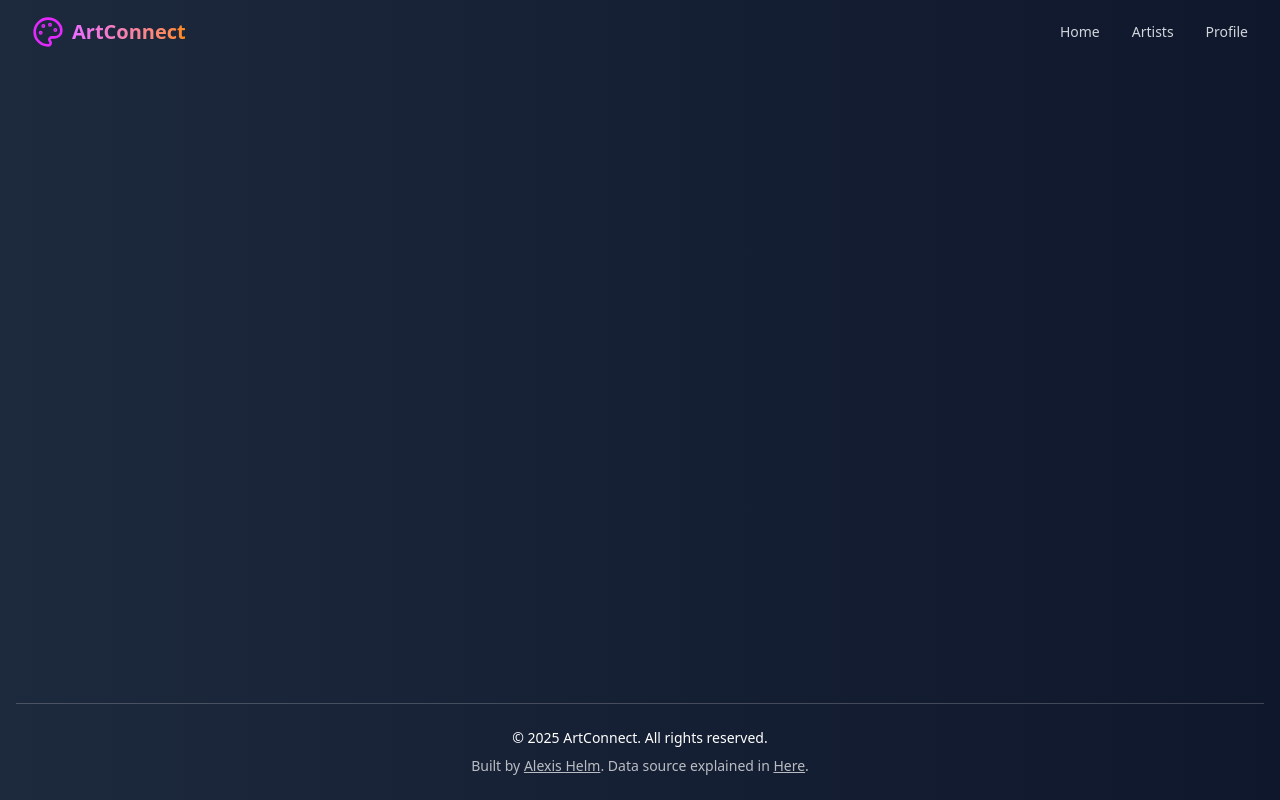
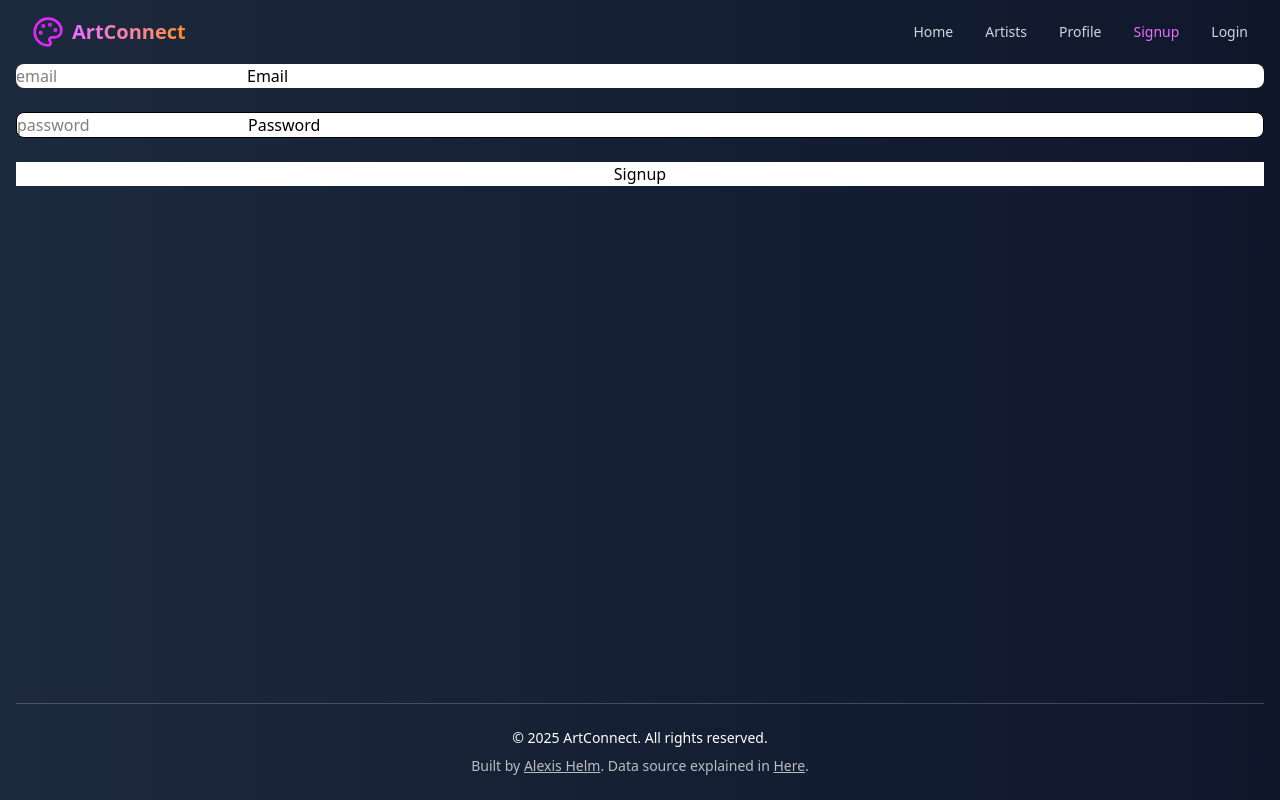
Before and after one commit to Lydoww/ArtConnect-Explore-the-World-Through-Artists, a React (Vite) app: page /signup in a window 1280 px wide. Built offline with nearby package versions, Linux system fonts and the light colour scheme; no server answers.

Commit message:
firebase config + authcontext done

```diff
--- a/package.json
+++ b/package.json
@@ -8,7 +8,6 @@
     "build": "vite build",
     "lint": "eslint .",
     "preview": "vite preview"
-
   },
   "dependencies": {
     "@radix-ui/react-dropdown-menu": "^2.1.15",
@@ -19,6 +18,7 @@
     "class-variance-authority": "^0.7.1",
     "clsx": "^2.1.1",
     "embla-carousel-react": "^8.6.0",
+    "firebase": "^11.9.1",
     "framer-motion": "^12.12.2",
     "html2pdf.js": "^0.10.3",
     "lucide-react": "^0.511.0",
--- a/src/App.jsx
+++ b/src/App.jsx
@@ -8,6 +8,8 @@ import Artwork from "./pages/Artwork";
 import Profil from "./pages/Profil";
 import { Toaster } from "sonner";
 import AboutPage from "./pages/About";
+import Login from "./pages/Login";
+import Signup from "./pages/Signup";
 
 const queryClient = new QueryClient();
 
@@ -25,6 +27,8 @@ const App = () => {
             <Route path="/hub" element={<MainHub />} />
             <Route path="/profil" element={<Profil />} />
             <Route path="/about" element={<AboutPage />} />
+            <Route path="/login" element={<Login />} />
+            <Route path="/signup" element={<Signup />} />
 
             <Route path="/art/:id" element={<Artwork />} />
           </Routes>
--- a/src/components/layout/Carousel.jsx
+++ b/src/components/layout/Carousel.jsx
@@ -282,7 +282,7 @@ const Carousel = () => {
                           }
                           className={`w-full h-full object-cover transition-all duration-700 group-hover:scale-110 ${
                             !isActive
-                              ? "filter blur-sm brightness-50"
+                              ? "filter  brightness-50"
                               : "filter brightness-90 group-hover:brightness-100"
                           }`}
                           draggable={false} // Prevent image dragging
--- a/src/components/layout/Navbar.jsx
+++ b/src/components/layout/Navbar.jsx
@@ -1,11 +1,20 @@
 import { useState, useEffect } from "react";
 import { Link, useLocation } from "react-router-dom";
 import { Palette, Menu, X } from "lucide-react";
+import { useAuth } from "../../context/AuthContext";
+import { useNavigate } from "react-router-dom";
 
 const Navbar = () => {
   const [isMenuOpen, setIsMenuOpen] = useState(false);
   const [isScrolled, setIsScrolled] = useState(false);
   const location = useLocation();
+  const { user, logout } = useAuth();
+  const navigate = useNavigate();
+
+  const handleLogout = async () => {
+    await logout();
+    navigate("/");
+  };
 
   const toggleMenu = () => {
     setIsMenuOpen(!isMenuOpen);
@@ -48,6 +57,20 @@ const Navbar = () => {
             <NavLink to="/" label="Home" />
             <NavLink to="/hub" label="Artists" />
             <NavLink to="/profil" label="Profile" />
+            {!user && (
+              <>
+                <NavLink to="/signup" label="Signup" />
+                <NavLink to="/login" label="Login" />
+              </>
+            )}
+            {user && (
+              <button
+                onClick={handleLogout}
+                className="text-sm font-semibold cursor-pointer text-red-500 hover:text-red-600 transition-colors"
+              >
+                Logout
+              </button>
+            )}
           </nav>
 
           {/* Mobile Menu Button */}
@@ -71,6 +94,20 @@ const Navbar = () => {
           <NavLink to="/" label="Home" isMobile />
           <NavLink to="/hub" label="Artists" isMobile />
           <NavLink to="/profil" label="Profil" isMobile />
+          {!user && (
+            <>
+              <NavLink to="/signup" label="Signup" isMobile />
+              <NavLink to="/login" label="Login" isMobile />
+            </>
+          )}
+          {user && (
+            <button
+              onClick={handleLogout}
+              className=" font-semibold block text-lg cursor-pointer text-red-500 hover:text-red-600 transition-colors text-left"
+            >
+              Logout
+            </button>
+          )}
         </nav>
       </div>
     </header>
--- /dev/null
+++ b/src/context/AuthContext.jsx
@@ -0,0 +1,82 @@
+import { createContext, useContext, useEffect, useState } from "react";
+import {
+  createUserWithEmailAndPassword,
+  onAuthStateChanged,
+  signInWithEmailAndPassword,
+  signOut,
+} from "firebase/auth";
+import { auth } from "../lib/firebase";
+
+export const AuthContext = createContext(null);
+
+export const AuthProvider = ({ children }) => {
+  const [user, setUser] = useState(null);
+  const [loading, setLoading] = useState(true);
+
+  useEffect(() => {
+    const unsubscribe = onAuthStateChanged(auth, (user) => {
+      setUser(user || null);
+      setLoading(false);
+    });
+    return () => unsubscribe();
+  }, []);
+
+  const login = async ({ email, password }) => {
+    try {
+      if (!email) {
+        console.log("Il n'y a pas d'email");
+        return;
+      }
+      if (!password) {
+        console.log("Il n'y a pas de password");
+        return;
+      }
+      const userCredential = await signInWithEmailAndPassword(
+        auth,
+        email,
+        password
+      );
+
+      console.log(userCredential);
+      return userCredential;
+    } catch (error) {
+      console.log("Error connexion:", error);
+      alert("Impossible de se connecter");
+    }
+  };
+
+  const signup = async ({ email, password }) => {
+    try {
+      if (!email) {
+        console.log("Il n'y a pas d'email");
+        return;
+      }
+      if (!password) {
+        console.log("Il n'y a pas de password");
+        return;
+      }
+      const userCredential = await createUserWithEmailAndPassword(
+        auth,
+        email,
+        password
+      );
+      console.log(userCredential);
+      return userCredential;
+    } catch (error) {
+      console.log("Error d'inscription:", error.message);
+      alert("Impossible de se connecter");
+    }
+  };
+
+  const logout = async () => {
+    await signOut(auth);
+  };
+
+  return (
+    <AuthContext.Provider value={{ user, login, signup, logout }}>
+      {loading ? <div>Loading...</div> : children}
+    </AuthContext.Provider>
+  );
+};
+
+export const useAuth = () => useContext(AuthContext);
--- /dev/null
+++ b/src/lib/firebase.js
@@ -0,0 +1,13 @@
+import { initializeApp } from "firebase/app";
+import { getAuth } from "firebase/auth";
+
+const firebaseApp = initializeApp({
+  apiKey: import.meta.env.VITE_API_FIREBASE_apiKey,
+  authDomain: import.meta.env.VITE_API_FIREBASE_authDomain,
+  projectId: import.meta.env.VITE_API_FIREBASE_projectId,
+  appId: import.meta.env.VITE_API_FIREBASE_appId,
+});
+
+const auth = getAuth(firebaseApp);
+// connectAuthEmulator(auth, "http://localhost:9099");
+export { auth };
--- a/src/main.jsx
+++ b/src/main.jsx
@@ -3,11 +3,14 @@ import ReactDOM from "react-dom/client";
 import App from "./App";
 import { BrowserRouter } from "react-router-dom";
 import "./index.css";
+import { AuthProvider } from "./context/AuthContext";
 
 ReactDOM.createRoot(document.getElementById("root")).render(
   <React.StrictMode>
-    <BrowserRouter>
-      <App />
-    </BrowserRouter>
+    <AuthProvider>
+      <BrowserRouter>
+        <App />
+      </BrowserRouter>
+    </AuthProvider>
   </React.StrictMode>
 );
--- a/src/pages/About.jsx
+++ b/src/pages/About.jsx
@@ -5,7 +5,7 @@ const AboutPage = () => {
     <div className="max-w-4xl mx-auto p-8 md:p-12 bg-white/5 text-white rounded-2xl shadow-lg space-y-8">
       <header className="space-y-2">
         <h1 className="text-4xl">
-          <span className="bg-gradient-to-r from-fuchsia-600 to-orange-600 bg-clip-text text-transparent">
+          <span className="font-semibold bg-gradient-to-r from-fuchsia-600 to-orange-600 bg-clip-text text-transparent">
             About this project
           </span>
         </h1>
--- /dev/null
+++ b/src/pages/Login.jsx
@@ -0,0 +1,50 @@
+import { useState } from "react";
+import { useAuth } from "../context/AuthContext";
+import { useNavigate } from "react-router-dom";
+
+const Login = () => {
+  const { login } = useAuth();
+  const [email, setEmail] = useState("");
+  const [password, setPassword] = useState("");
+  const navigate = useNavigate();
+
+  const handleClick = async (e) => {
+    e.preventDefault();
+    try {
+      const credentialUser = await login({ email, password });
+      if (credentialUser) {
+        navigate("/Profil");
+      }
+    } catch (error) {
+      console.log("Error during login step:", error);
+      alert("Error while login to the website");
+    }
+  };
+
+  return (
+    <form onSubmit={handleClick}>
+      <div className="border bg-white">
+        <input
+          type="email"
+          value={email}
+          onChange={(e) => setEmail(e.target.value)}
+          placeholder="Email"
+        />
+        <label id="email">Email</label>
+      </div>
+      <div className="border bg-white">
+        <input
+          type="password"
+          value={password}
+          onChange={(e) => setPassword(e.target.value)}
+        />
+        <label id="password">Password</label>
+      </div>
+      <button type="submit" className="border bg-white">
+        Login
+      </button>
+    </form>
+  );
+};
+
+export default Login;
--- /dev/null
+++ b/src/pages/Signup.jsx
@@ -0,0 +1,53 @@
+import { useNavigate } from "react-router-dom";
+import { useAuth } from "../context/AuthContext";
+import { useState } from "react";
+
+const Signup = () => {
+  const { signup } = useAuth();
+  const [email, setEmail] = useState("");
+  const [password, setPassword] = useState("");
+  const navigate = useNavigate();
+
+  const handleClick = async (e) => {
+    e.preventDefault();
+    try {
+      const credentialUser = await signup({ email, password });
+      if (credentialUser) {
+        navigate("/Login");
+      }
+    } catch (error) {
+      console.log("Error during login step:", error);
+      alert("Error while login to the website");
+    }
+  };
+
+  return (
+    <form onSubmit={handleClick}>
+      <div className="flex flex-col gap-6">
+        <div className="bg-white rounded-lg">
+          <input
+            type="email"
+            value={email}
+            placeholder="email"
+            onChange={(e) => setEmail(e.target.value)}
+          />
+          <label>Email</label>
+        </div>
+        <div className="bg-white border rounded-lg">
+          <input
+            type="password"
+            value={password}
+            placeholder="password"
+            onChange={(e) => setPassword(e.target.value)}
+          />
+          <label>Password</label>
+        </div>
+        <button className="bg-white cursor-pointer" type="submit">
+          Signup
+        </button>
+      </div>
+    </form>
+  );
+};
+
+export default Signup;
```
Also changed, not shown: firebase.json (added), 2 other files (tests, documents, lock files or other folders).
